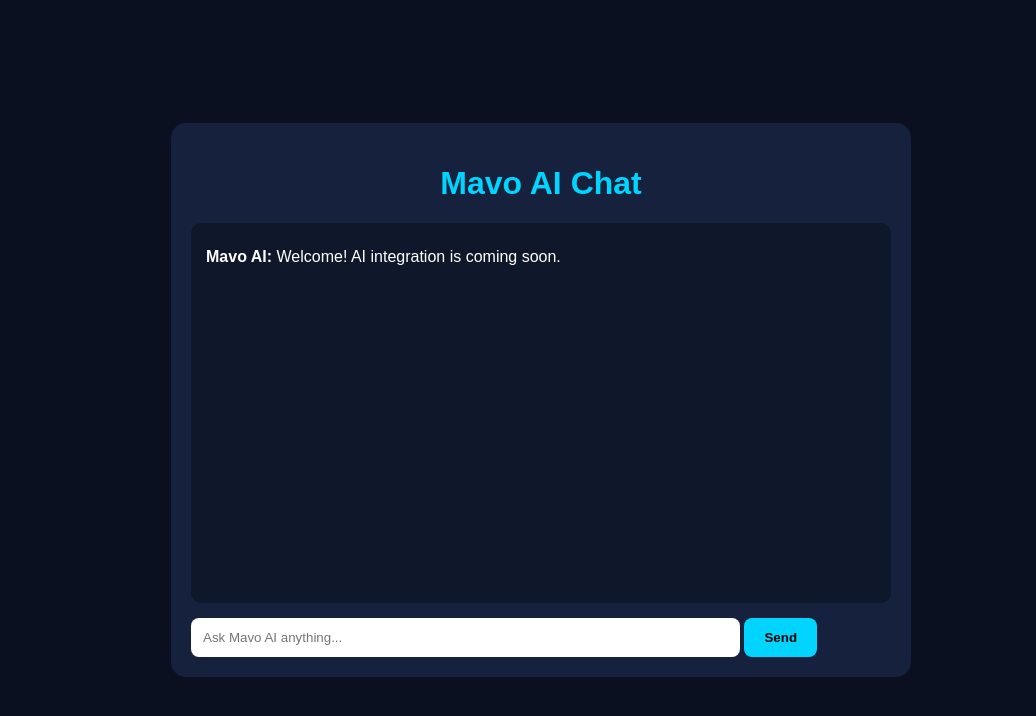
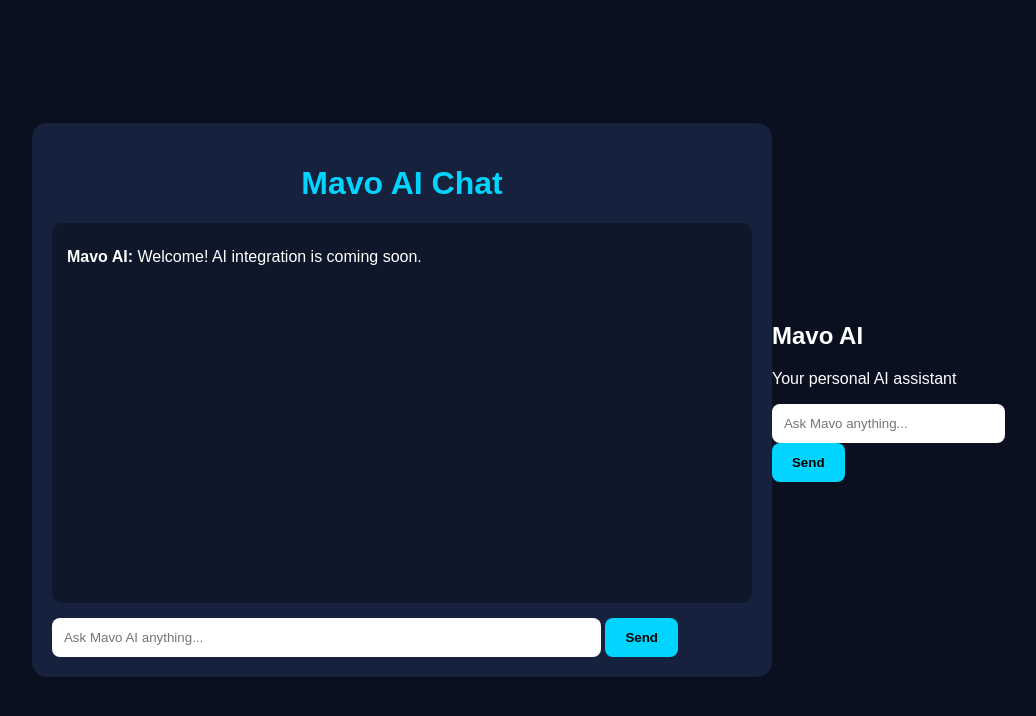
Before and after one commit to Mavo519/Mavo-ai, a plain HTML site: page chat.html in a window 1280 px wide. Shown: the whole page, without its empty margins (99-1135 px from the left). Drawn offline with Linux system fonts and the light colour scheme.

Commit message:
Add chat interface for Mavo AI assistant

```diff
--- a/chat.html
+++ b/chat.html
@@ -90,6 +90,22 @@
 chat.scrollTop=chat.scrollHeight;
 }
 </script>
+<div class="chat-box">
+  <h2>Mavo AI</h2>
+  <p>Your personal AI assistant</p>
 
+  <input type="text" placeholder="Ask Mavo anything..." id="userInput">
+  <button onclick="sendMessage()">Send</button>
+
+  <p id="response"></p>
+</div>
+
+<script>
+function sendMessage() {
+  let question = document.getElementById("userInput").value;
+  document.getElementById("response").innerHTML =
+  "Mavo AI: I received your message - " + question;
+}
+</script>
 </body>
 </html>
```
